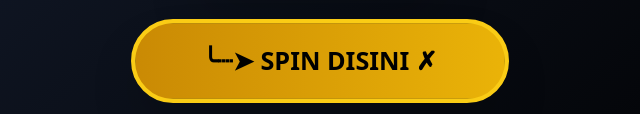
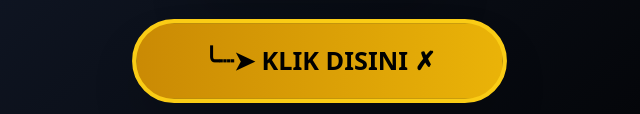
Before and after one commit to satis6999-ux/hartakarunajaib, a plain HTML site: page index.html in a window 1280 px wide. Shown: the part 1015-1129 px from the top of the page, 320-960 px from the left. Drawn offline with nearby package versions, Linux system fonts and the light colour scheme.

Commit message:
Update index.html

```diff
--- a/index.html
+++ b/index.html
@@ -216,7 +216,7 @@
                     </button>
                     <br/>
                     <button id="startBtn" class="bg-gradient-to-r from-yellow-600 to-yellow-500 hover:from-yellow-500 hover:to-yellow-400 text-black font-bold py-5 px-16 rounded-full text-2xl shadow-2xl transform hover:scale-110 transition animate-pulse-gold border-4 border-yellow-400">
-                        ╰┈➤  SPIN DISINI ✗
+                        ╰┈➤  KLIK DISINI ✗
                     </button>
                 </div>
             `;
```
